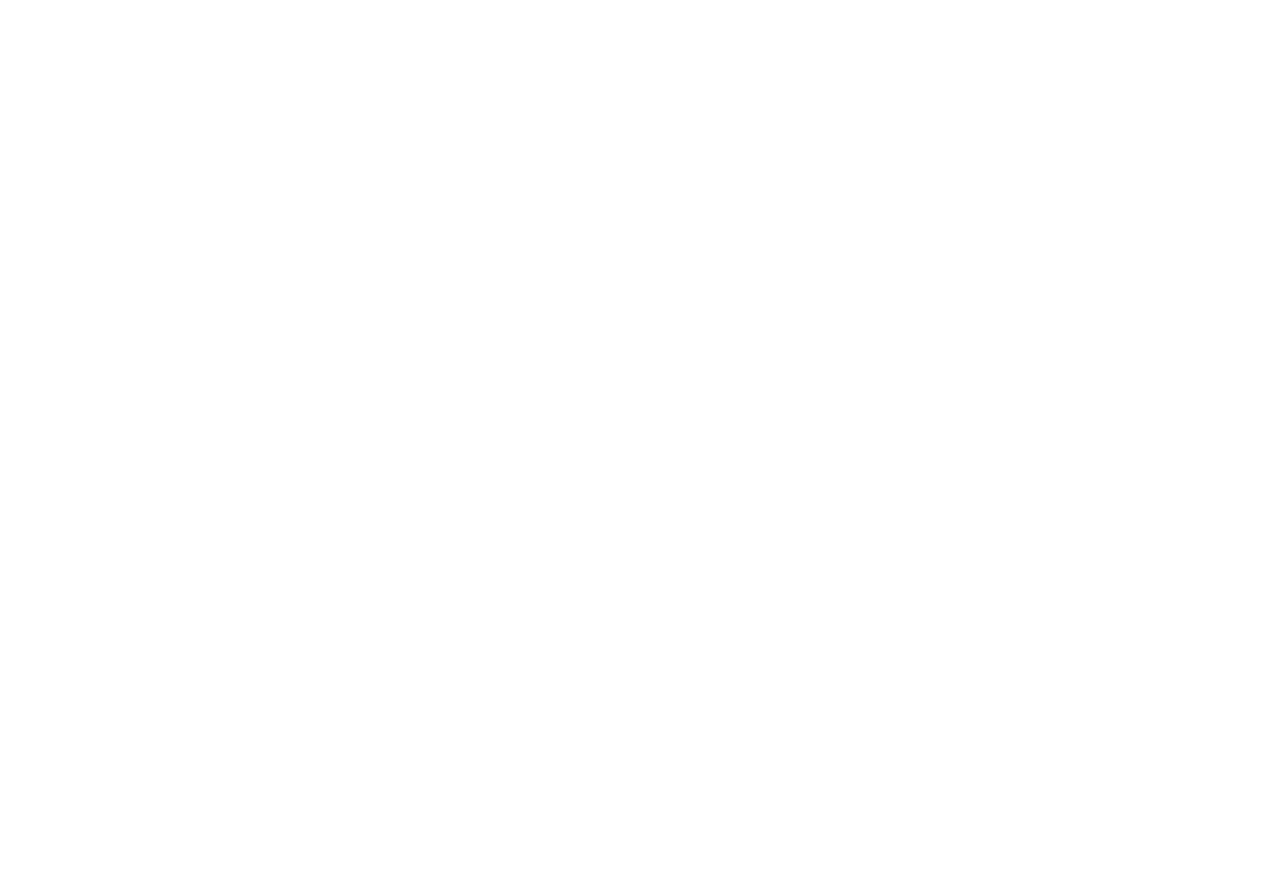
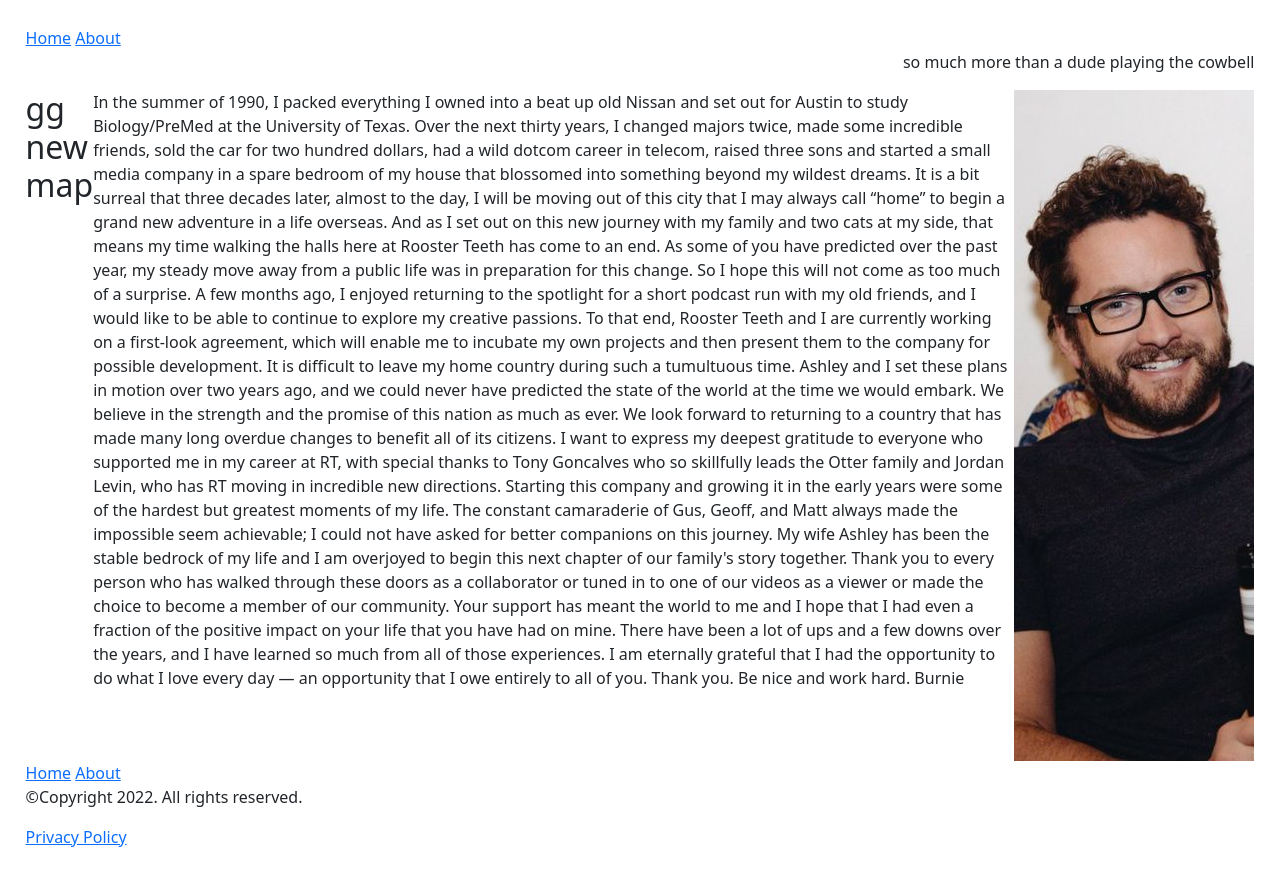
Before and after one commit to Kelpins/ProjectInsite, a Flask app: page / in a window 1280 px wide. Before the commit the page is empty. Before the commit the page ends 800 px from the top, so only its background shows below. Run offline with Flask 2, Linux system fonts and the light colour scheme.

Commit message:
Added Burnie.com stuff
most of the pseudocode turned into real code

```diff
--- a/burnie.com/BasePage_Static/static/style.css
+++ b/burnie.com/BasePage_Static/static/style.css
@@ -23,6 +23,12 @@
 
 }
 
+#columns {
+
+    display: flex;
+
+}
+
 #constrained {
 
     margin: 5%
--- a/burnie.com/BasePage_Static/templates/base.html.j2
+++ b/burnie.com/BasePage_Static/templates/base.html.j2
@@ -5,7 +5,17 @@
     <link href="https://cdn.jsdelivr.net/npm/bootstrap@5.2.2/dist/css/bootstrap.min.css" rel="stylesheet"
         integrity="sha384-Zenh87qX5JnK2Jl0vWa8Ck2rdkQ2Bzep5IDxbcnCeuOxjzrPF/et3URy9Bv1WTRi" crossorigin="anonymous">
     <link href="static/style.css" rel="stylesheet">
-    <title>Project Insite Static</title>
+    <nav id="head">
+        <a href="">Home</a>
+        <a href="about">About</a>
+        <p id="cowbell" class="right">so much more than a dude playing the cowbell</p>
+    </nav>
+    <!-- IMAGE TRIANGLE THINGY -->
+        <!-- Image Thing -->
+        <!-- Heading -->
+        <!-- SM Links -->
+    {% block head %}
+    {% endblock %}
 </head>
 
 <body>
--- a/burnie.com/BasePage_Static/templates/index.html.j2
+++ b/burnie.com/BasePage_Static/templates/index.html.j2
@@ -1,8 +1,13 @@
 {% extends "base.html.j2" %}
+
+{% block head %}
+    <title>Home</title>
+{% endblock %}
 
 {% block body %}
 
 <!-- Header -->
+
     <!-- Nav Bar -->
         <!-- Home/About -->
         <!-- Text -->
@@ -12,16 +17,56 @@
 
 <!-- Main Body -->
 <!-- 3 Columns -->
+<div id="columns">
+
     <!-- Column 1 -->
+    <div>
         <!-- Heading -->
+        <h2>gg new map</h2>
+    </div>
     <!-- Column 2 -->
+    <div>
         <!-- Text -->
+        <p>
+        In the summer of 1990, I packed everything I owned into a beat up old Nissan and set out for Austin to study Biology/PreMed at the University of Texas. Over the next thirty years, I changed majors twice, made some incredible friends, sold the car for two hundred dollars, had a wild dotcom career in telecom, raised three sons and started a small media company in a spare bedroom of my house that blossomed into something beyond my wildest dreams. It is a bit surreal that three decades later, almost to the day, I will be moving out of this city that I may always call “home” to begin a grand new adventure in a life overseas.
+
+And as I set out on this new journey with my family and two cats at my side, that means my time walking the halls here at Rooster Teeth has come to an end. As some of you have predicted over the past year, my steady move away from a public life was in preparation for this change. So I hope this will not come as too much of a surprise. A few months ago, I enjoyed returning to the spotlight for a short podcast run with my old friends, and I would like to be able to continue to explore my creative passions. To that end, Rooster Teeth and I are currently working on a first-look agreement, which will enable me to incubate my own projects and then present them to the company for possible development.
+
+It is difficult to leave my home country during such a tumultuous time. Ashley and I set these plans in motion over two years ago, and we could never have predicted the state of the world at the time we would embark. We believe in the strength and the promise of this nation as much as ever. We look forward to returning to a country that has made many long overdue changes to benefit all of its citizens.
+
+I want to express my deepest gratitude to everyone who supported me in my career at RT, with special thanks to Tony Goncalves who so skillfully leads the Otter family and Jordan Levin, who has RT moving in incredible new directions. Starting this company and growing it in the early years were some of the hardest but greatest moments of my life. The constant camaraderie of Gus, Geoff, and Matt always made the impossible seem achievable; I could not have asked for better companions on this journey. My wife Ashley has been the stable bedrock of my life and I am overjoyed to begin this next chapter of our family's story together.
+
+Thank you to every person who has walked through these doors as a collaborator or tuned in to one of our videos as a viewer or made the choice to become a member of our community. Your support has meant the world to me and I hope that I had even a fraction of the positive impact on your life that you have had on mine. There have been a lot of ups and a few downs over the years, and I have learned so much from all of those experiences. I am eternally grateful that I had the opportunity to do what I love every day — an opportunity that I owe entirely to all of you.
+
+Thank you.
+
+Be nice and work hard.
+
+
+Burnie
+
+
+        </p>
+    </div>
     <!-- Column 3 -->
+    <div>
         <!-- Image -->
+        <img src="static/BURNIE.jpeg" alt="hihsdjhfgakjshdgfakjgseruksa">
+    </div>
+
+</div>
 
 <!-- Footer -->
+<footer>
     <!-- Home/About -->
+    <nav id="foot">
+        <a href="">Home</a>
+        <a href="about">About</a>
+    </nav>
     <!-- Copyright -->
+    <p>©Copyright 2022. All rights reserved.</p>
     <!-- Link -->
+    <a id="privacy-policy" href="privacy-policy">Privacy Policy</a>
+</footer>
 
 {% endblock %}
```
Also changed, not shown: burnie.com/BasePage_Static/static/BURNIE.jpeg (added).
